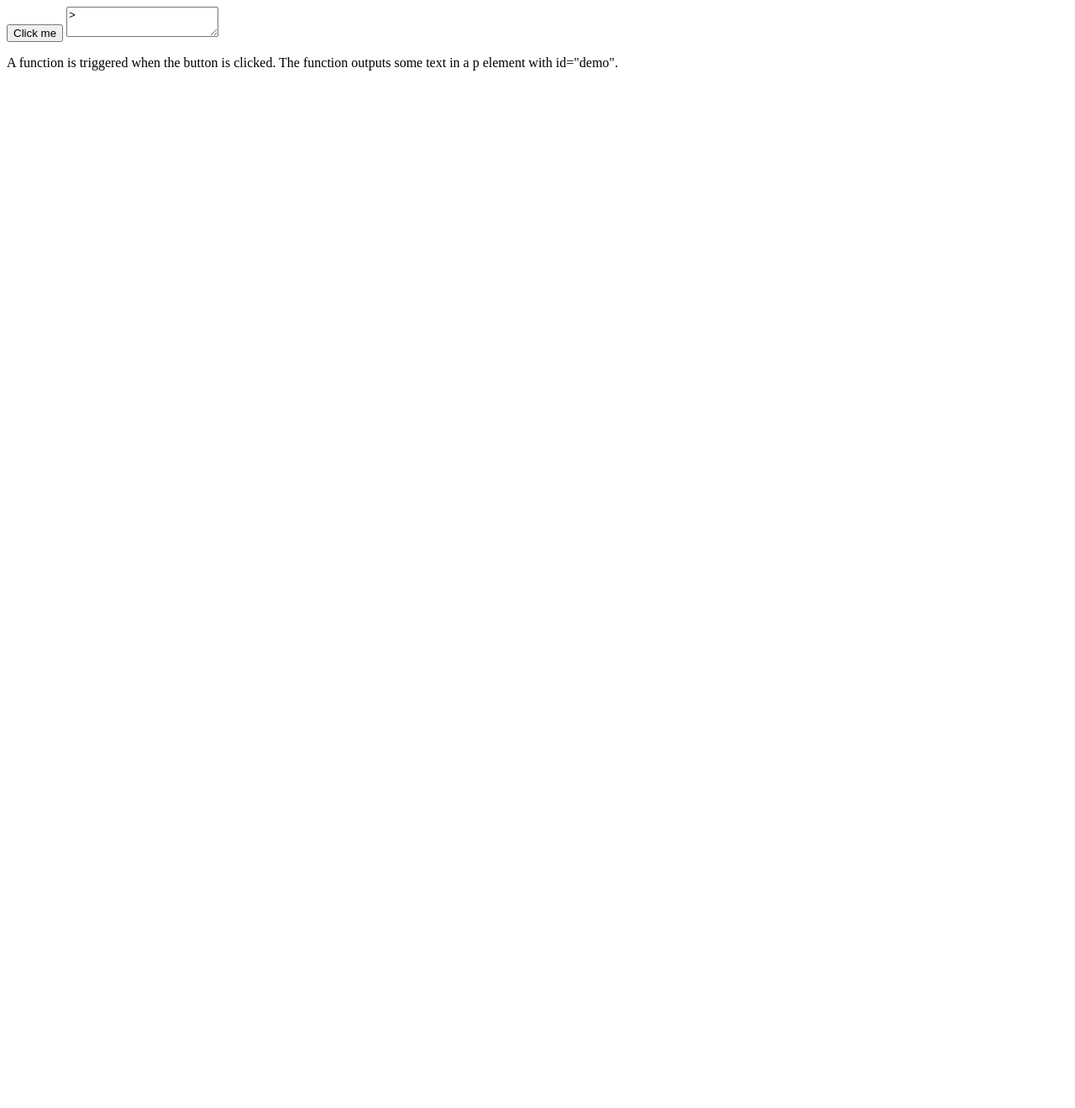
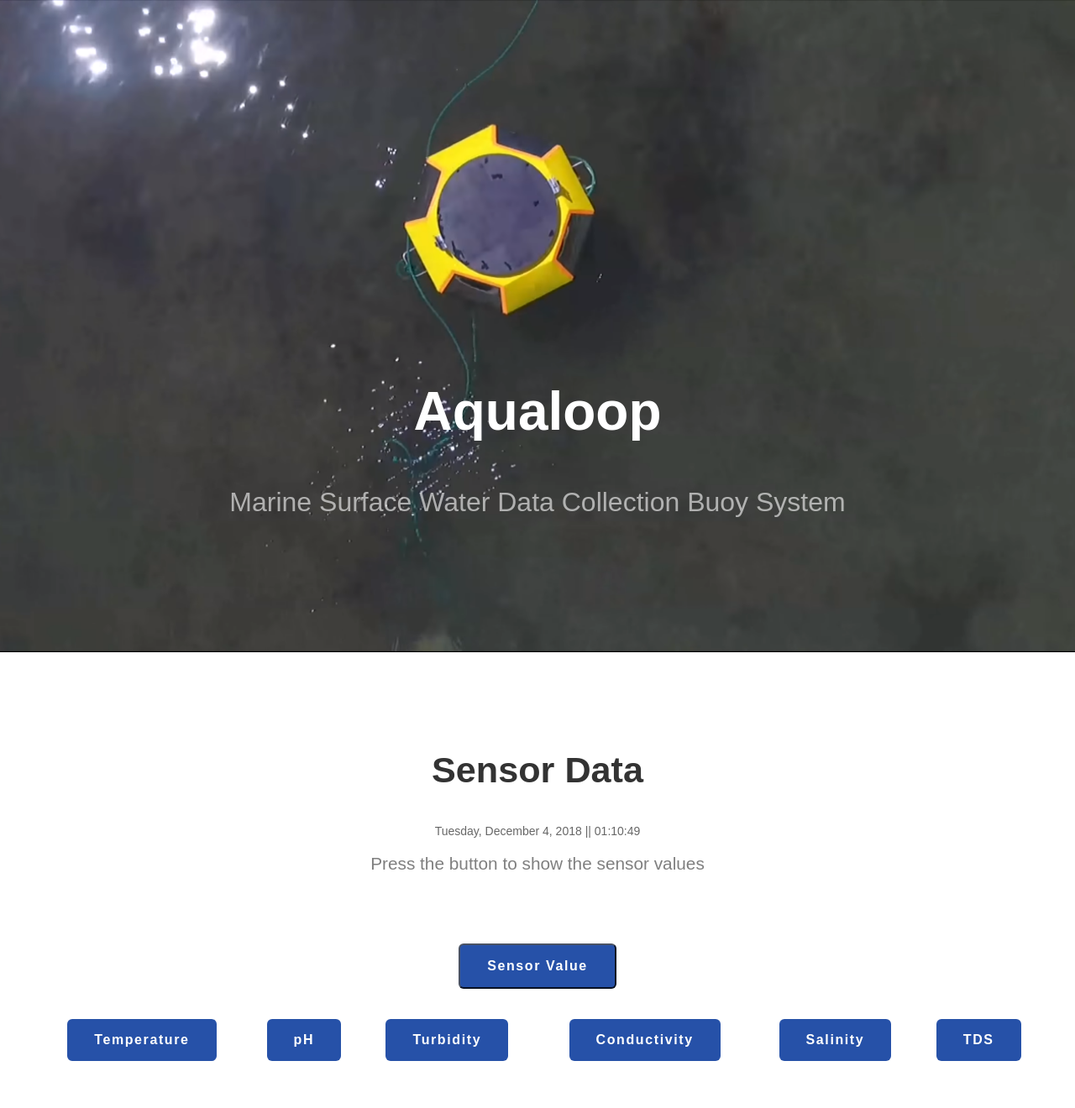
Before and after one commit to FlamingHotBurritos/graph2, a plain HTML site: page index.html in a window 1280 px wide. Shown: the top 1320 px of the page at 84% size. Before the commit the page ends 800 px from the top, so only its background shows below. Drawn offline with Linux system fonts and the light colour scheme.

Commit message:
Update index.html

```diff
--- a/index.html
+++ b/index.html
@@ -1,44 +1,148 @@
-<html>
+<!DOCTYPE html PUBLIC "-//W3C//DTD XHTML 1.0 Strict//EN" "http://www.w3.org/TR/xhtml1/DTD/xhtml1-strict.dtd">
+<html xmlns="http://www.w3.org/1999/xhtml">
+<head>
+<meta http-equiv="Content-Type" content="text/html; charset=utf-8" />
+<title>AQUALOOP</title>
+<script type="text/javascript" src="date_time.js"></script>
+<meta name="keywords" content="" />
+<meta name="description" content="" />
+<link href="default.css" rel="stylesheet" type="text/css" media="all" />
+<link href="fonts.css" rel="stylesheet" type="text/css" media="all" />
+
+</head>
 <body>
+<div id="header-wrapper">
+	<div id="header" class="container">
 
-<button onclick="myFunction()">Click me</button>
+		<div id="logo">
 
-<textarea id="demo">></textarea>
+		</div>
 
-<p>A function is triggered when the button is clicked. The function
-outputs some text in a p element with id="demo".</p>
+		<div id="menu">
 
-<script>
-var a0;
-var voltage_conductivity;
-var resistance;
-var resistivity;
-var conductivity;
-var TDS;
-function myFunction() {
-    if(cpf){
-        //get the value of pin A0
-        a0 = cpf.get("a0");
-        voltage_conductivity = (a0/1023)*5;
-        resistance = ((5*10000)/voltage_conductivity)-10000;
-        resistivity = resistance*0.0002/0.01;
-        conductivity = (1/resistivity)*1000;
-        TDS = conductivity*10*0.67;
-        salinity = (Math.pow((conductivity/100), 1.0878))*0.4665;8
-        document.getElementById("demo").innerHTML = "TDS: " + String(TDS);
-    }
-}
+		</div>
 
-// init the pin
-function setup(){
-    if(cpf){
-        cpf.setPinMode('["resetPin"],["setPinMode", "analog", 0, "INPUT"]');
-    }
-}
+	</div>
 
-setup();
+	<div id="banner" class="container">
+		<div class="title">
+			<h2>Aqualoop</h2>
+			<span class="byline">Marine Surface Water Data Collection Buoy System</span>
+		</div>
+	</div>
+</div>
+<div id="wrapper">
+	<div id="three-column" class="container">
+		<div class="title">
+			<h2>Sensor Data</h2>
+			<p id="date_time"></p>
+            <script type="text/javascript">
+            	window.onload = date_time('date_time');
+            	window.onload = Sensor('myFunction');
+        	</script>
+<span class="byline">Press the button to show the sensor values</span>
+		</div>
+		<table style="width:100%">
+				<tr>
+					<td colspan="6">
+						<button class="button button-alt" onclick="myFunction()"><span> Sensor Value </span> </button>
+					</td>
+				</tr>
+		<tr>
 
-</script>
+		<td>
+		<div class="box1">
+			<div class="button button-alt"><a>Temperature</div></a>
+		</div>
+		<br>
+		<br>
+			<p id="Temp"><strong></strong></p>
+
+		</td>
+
+
+		<td>
+		<div class="box2">
+			<div class="button button-alt"><a>pH</div></a>
+		</div>
+		<br>
+		<br>
+		<p id="pH"><strong></strong></p>
+
+		</td>
+
+
+		<td>
+		<div class="box3">
+			<div class="button button-alt"><a>Turbidity</div></a>
+		</div>
+		<br>
+		<br>
+		<p id="Turbidity"><strong></strong></p>
+
+		</td>
+
+		<td>
+		<div class="box4">
+			<div class="button button-alt"><a>Conductivity</div></a>
+		</div>
+		<br>
+		<br>
+		<p id="Conductivity"><strong></strong></p>
+
+		</td>
+
+
+		<td>
+		<div class="box5">
+			<div class="button button-alt"><a>Salinity</div></a>
+		</div>
+		<br>
+		<br>
+		<p id="Salinity"><strong></strong></p>
+
+		</td>
+
+
+		<td>
+		<div class="box6">
+			<div class="button button-alt"p><a>TDS</div></a>
+		</div>
+		<br>
+		<br>
+		<p id="TDS"><strong></strong></p>
+
+		</td>
+
+		</tr>
+
+
+	</table>
+	</div>
+</div>
+<div id="welcome">
+	<div class="container">
+		<div class="title">
+
+
+
+
+			<a href = "pages/Graph3.html"><button class = "button button-alt"><span> Sensor Data </span></button></a>
+		<br>
+		<br>
+	</div>
+
+
+
+
+
+
+		</div>
+	</div>
+</div>
+<div id="copyright" class="container">
+	<p>&copy; Untitled. All rights reserved. | Photos by <a href="http://fotogrph.com/">Chio Ritualo</a> | Design by <a href="http://templated.co" rel="nofollow">TEMPLATED</a>.</p>
+</div>
 
 </body>
 </html>
```
